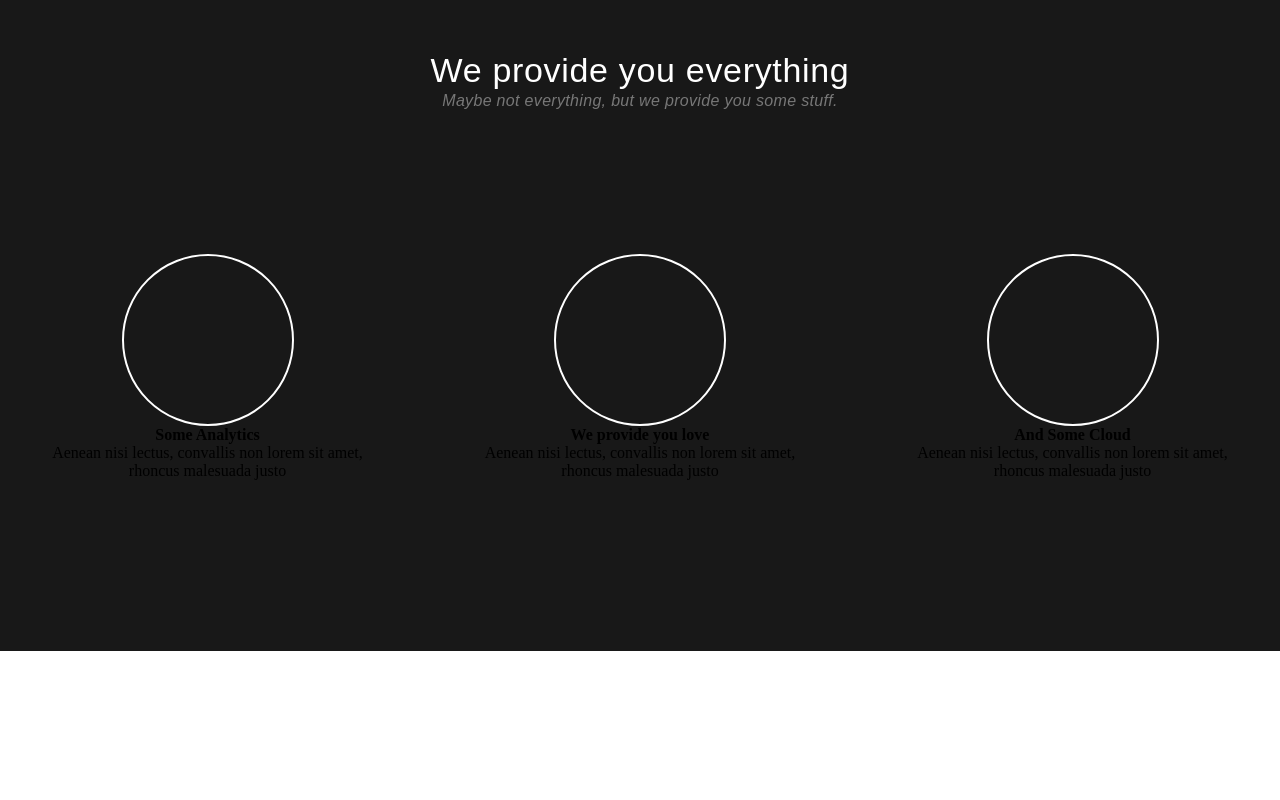
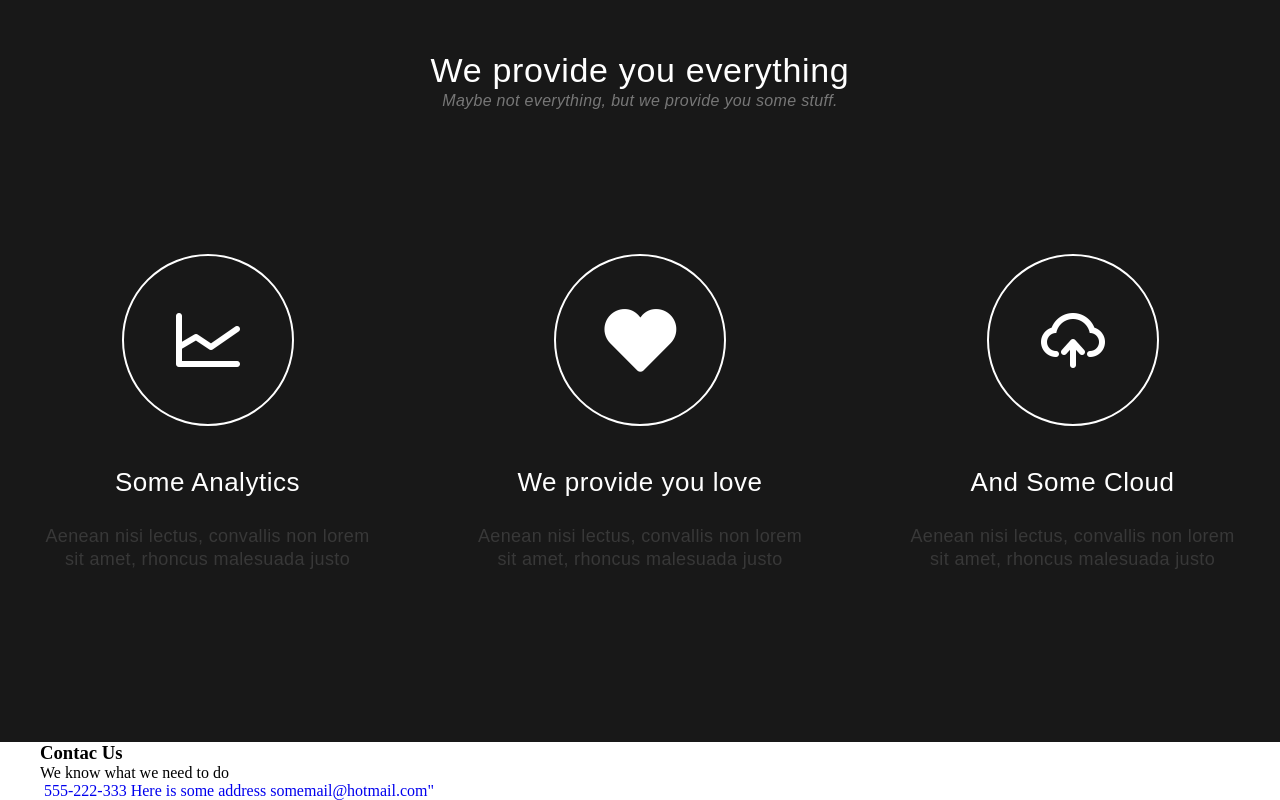
Before and after one commit to DmitriyKonnov/WP_templayt, a plain HTML site: page index.html in a window 1280 px wide. Shown: the part 2825-3625 px from the top of the page. Before the commit the page ends 3476 px from the top, so only its background shows below. Drawn offline with Linux system fonts and the light colour scheme.

Commit message:
доделал services и начал footer

```diff
--- a/css/style.css
+++ b/css/style.css
@@ -343,8 +343,31 @@ p {
 }
 
 .sevices__item-picture {
+  display: flex;
+  align-items: center;
+  justify-content: center;
   width: 172px;
   height: 172px;
   border-radius: 50%;
   border: 2px solid #ffffff;
+  margin-bottom: 43px;
 }
+
+.services__item-title {
+  font-family: "HelveticaNeueLTProLt", sans-serif;
+  font-size: 26px;
+  line-height: 26px;
+  font-weight: 400;
+  letter-spacing: 0.02em;
+  color: #ffffff;
+  margin-bottom: 30px;
+}
+
+.services__item-description {
+  font-family: "HelveticaNeueLTProLt", sans-serif;
+  font-size: 18px;
+  line-height: 23px;
+  font-weight: 400;
+  letter-spacing: 0.02em;
+  color: #383838;
+}
--- a/index.html
+++ b/index.html
@@ -194,7 +194,7 @@
             <ul class="services__list">
               <li class="services__item">
                 <div class="sevices__item-picture">
-                  <img src="" alt="" />
+                  <img src="img/line_graph_3270.png" alt="line_graph" />
                 </div>
                 <h4 class="services__item-title">Some Analytics</h4>
                 <p class="services__item-description">
@@ -204,7 +204,7 @@
               </li>
               <li class="services__item">
                 <div class="sevices__item-picture">
-                  <img src="" alt="" />
+                  <img src="img/heart.png" alt="heart" />
                 </div>
                 <h4 class="services__item-title">We provide you love</h4>
                 <p class="services__item-description">
@@ -214,7 +214,7 @@
               </li>
               <li class="services__item">
                 <div class="sevices__item-picture">
-                  <img src="" alt="" />
+                  <img src="img/cloud.png" alt="cloud" />
                 </div>
                 <h4 class="services__item-title">And Some Cloud</h4>
                 <p class="services__item-description">
@@ -226,7 +226,26 @@
           </div>
         </div>
       </section>
-      <footer class="footer"></footer>
+      <footer class="footer">
+        <div class="container">
+          <h3 class="footer__title">Contac Us</h3>
+          <p class="footer__description">We know what we need to do</p>
+          <div class="footer__contacts contacts">
+            <a href="tel:555222333" class="contacts__tell">
+              <img src="" alt="" /> 555-222-333</a
+            >
+            <a
+              href="https://www.google.com/maps/place/%D0%9A%D1%80%D0%B0%D1%82%D0%BE%D0%B2%D0%BE,+%D0%9C%D0%BE%D1%81%D0%BA%D0%BE%D0%B2%D1%81%D0%BA%D0%B0%D1%8F+%D0%BE%D0%B1%D0%BB./@55.5979675,38.1279777,13z/data=!3m1!4b1!4m5!3m4!1s0x414ac09e1b653769:0xb18a83e21e663084!8m2!3d55.5928791!4d38.157869"
+              target="_blank"
+              class="contacts__local"
+              ><img src="" alt="" />Here is some address</a
+            >
+            <a href="mailto:somemail@hotmail.com" class="contacts__mail"
+              ><img src="" alt="" />somemail@hotmail.com"</a
+            >
+          </div>
+        </div>
+      </footer>
     </div>
   </body>
 </html>
```
Also changed, not shown: img/cloud.png (added), img/heart.png (added), img/line_graph_3270.png (added).
